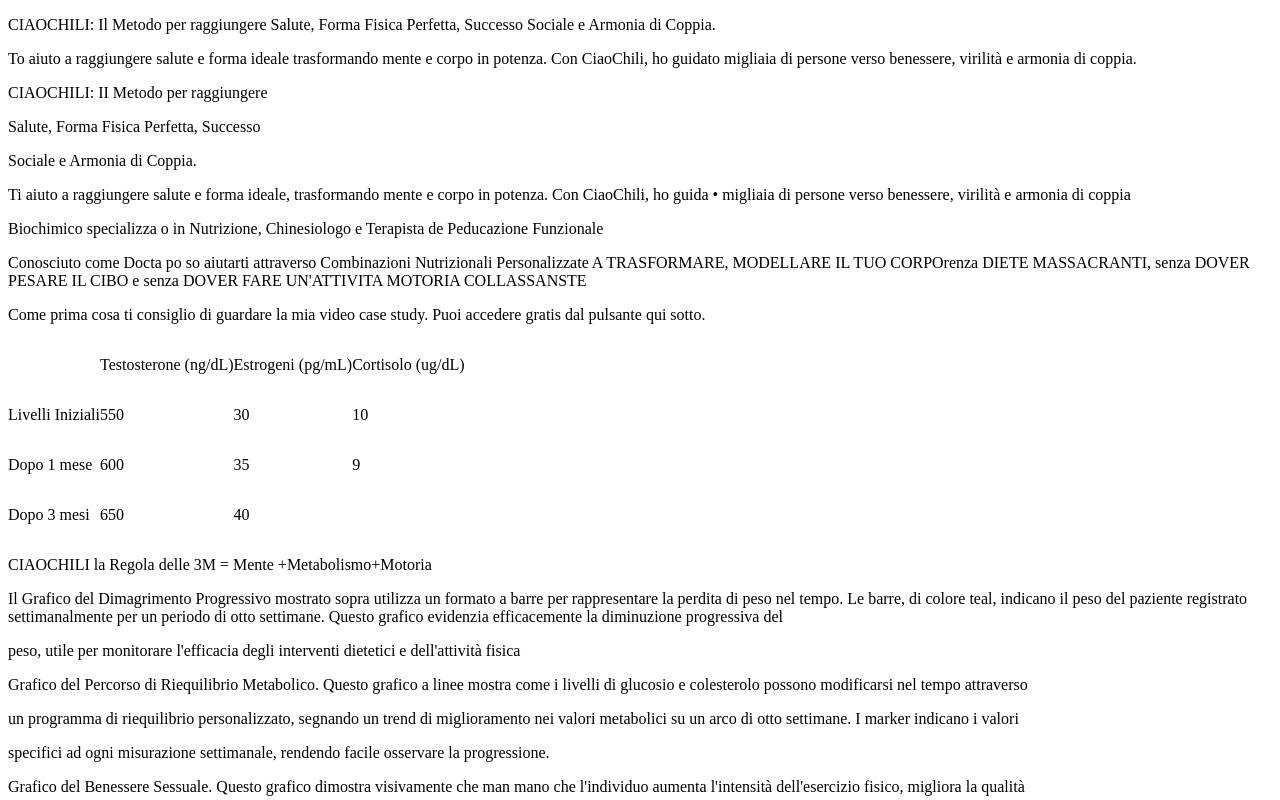
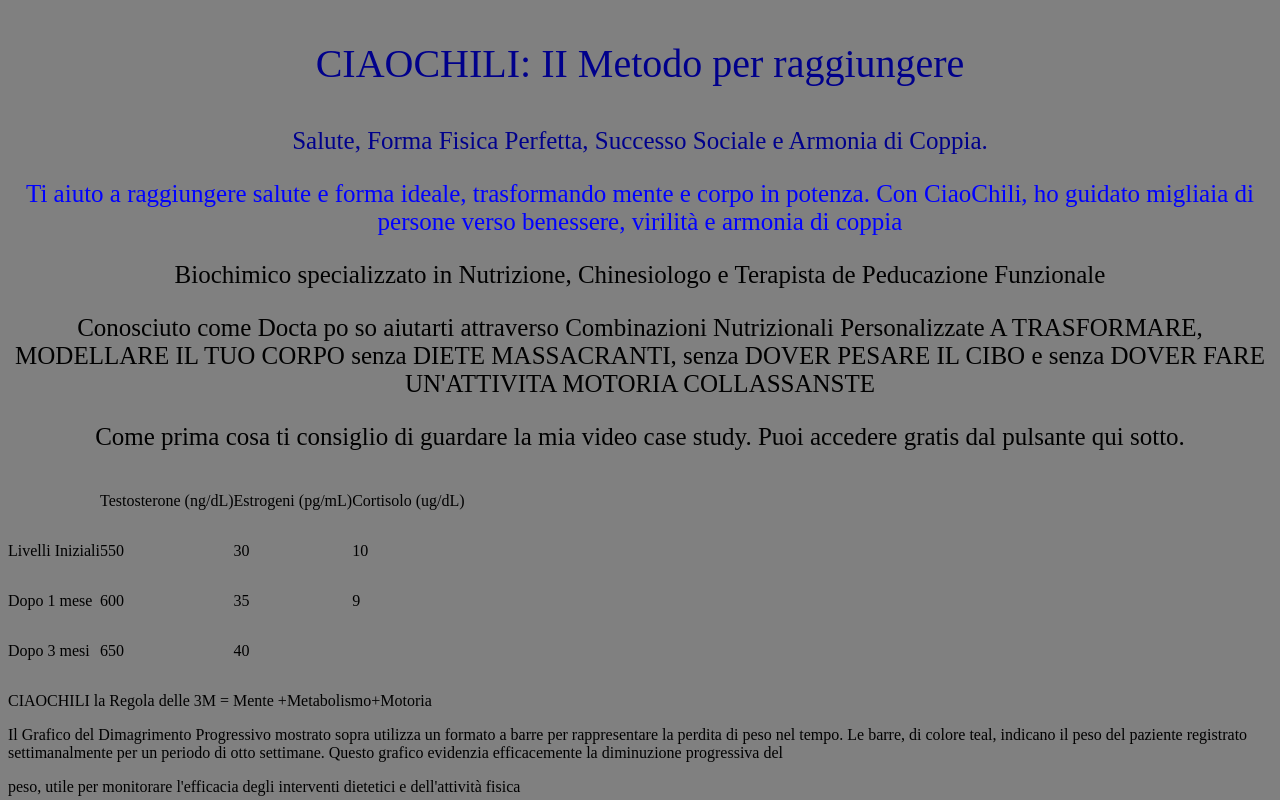
Before and after one commit to Jassmn/Prova, a plain HTML site: page index.html in a window 1280 px wide. Shown: the top 800 px of the page. Drawn offline with Linux system fonts and the light colour scheme.

Commit message:
Update index.html

```diff
--- a/index.html
+++ b/index.html
@@ -1,14 +1,11 @@
 <!doctype html>
-<p>CIAOCHILI: Il Metodo per raggiungere Salute, Forma Fisica Perfetta, Successo Sociale e Armonia di Coppia.</p>
-
-<p>To aiuto a raggiungere salute e forma ideale trasformando mente e corpo in potenza. Con CiaoChili, ho guidato migliaia di persone verso benessere, virilit&agrave; e armonia di coppia.</p>
-<p>CIAOCHILI: II Metodo per raggiungere</p>
-<p>Salute, Forma Fisica Perfetta, Successo</p>
-<p>Sociale e Armonia di Coppia.</p>
-<p>Ti aiuto a raggiungere salute e forma ideale, trasformando mente e corpo in potenza. Con CiaoChili, ho guida &bull; migliaia di persone verso benessere, virilit&agrave; e armonia di coppia</p>
-<p>Biochimico specializza o in Nutrizione, Chinesiologo e Terapista de Peducazione Funzionale</p>
-<p>Conosciuto come Docta po so aiutarti attraverso Combinazioni Nutrizionali Personalizzate A TRASFORMARE, MODELLARE IL TUO CORPOrenza DIETE MASSACRANTI, senza DOVER PESARE IL CIBO e senza DOVER FARE UN'ATTIVITA MOTORIA COLLASSANSTE</p>
-<p>Come prima cosa ti consiglio di guardare la mia video case study. Puoi accedere gratis dal pulsante qui sotto.</p>
+<body style="background-color:grey;">
+<p style="font-size:40px; color:darkblue; text-align:center;">CIAOCHILI: II Metodo per raggiungere</p>
+<p style="font-size:25px; color:darkblue;text-align:center;">Salute, Forma Fisica Perfetta, Successo Sociale e Armonia di Coppia.</p>
+<p style="font-size:25px; color:blue; text-align:center;">Ti aiuto a raggiungere salute e forma ideale, trasformando mente e corpo in potenza. Con CiaoChili, ho guidato migliaia di persone verso benessere, virilità e armonia di coppia</p>
+<p style="font-size:25px;color:black; text-align:center;">Biochimico specializzato in Nutrizione, Chinesiologo e Terapista de Peducazione Funzionale</p>
+<p style="font-size:25px; text-align:center;">Conosciuto come Docta po so aiutarti attraverso Combinazioni Nutrizionali Personalizzate A TRASFORMARE, MODELLARE IL TUO CORPO senza DIETE MASSACRANTI, senza DOVER PESARE IL CIBO e senza DOVER FARE UN'ATTIVITA MOTORIA COLLASSANSTE</p>
+<p style="font-size:25px; text-align:center;">Come prima cosa ti consiglio di guardare la mia video case study. Puoi accedere gratis dal pulsante qui sotto.</p>
 
 <table cellspacing="0" cellpadding="0">
 <tbody>
```
